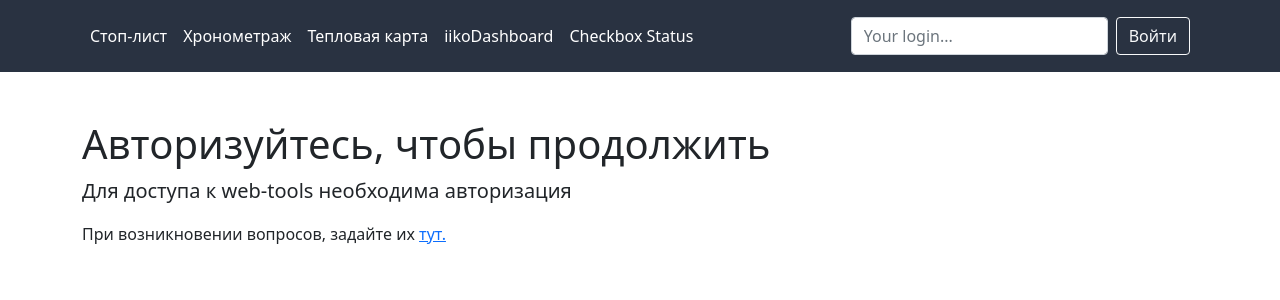
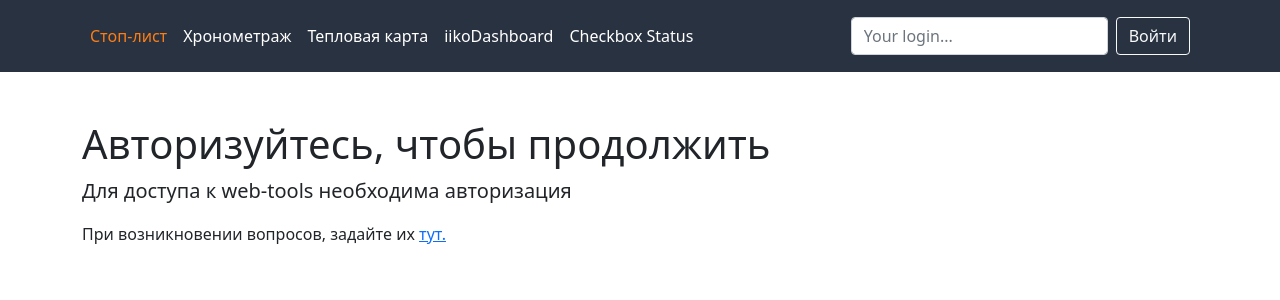
Before and after one commit to p-butovets/web-operation-tools, a Python web app: template templates/tpl.html in a window 1280 px wide, with the pointer over the restyled element. Shown: the top 300 px of the page. Run offline with Jinja, Linux system fonts and the light colour scheme; the template is opened without the code that fills it, so the values that code supplies are empty.

Commit message:
Правка стилей

```diff
--- a/css/style.css
+++ b/css/style.css
@@ -63,3 +63,7 @@
     position: relative;
     margin-top: 10px;
 }
+
+a:hover {
+    color: #fd7e14 !important;
+}
--- a/templates/logged_header.html
+++ b/templates/logged_header.html
@@ -16,7 +16,6 @@
     <link href="https://cdn.jsdelivr.net/npm/bootstrap@5.0.2/dist/css/bootstrap.min.css" rel="stylesheet" integrity="sha384-EVSTQN3/azprG1Anm3QDgpJLIm9Nao0Yz1ztcQTwFspd3yD65VohhpuuCOmLASjC" crossorigin="anonymous">
     <link type="image/x-icon" href="https://rokkwork.space/styles/timer.ico" rel="shortcut icon">
     <title>Operation Tools</title>
-
 </head>
 <body>
 <!--Head::End-->
@@ -43,5 +42,6 @@
   </nav>
 <!--Header::End-->
 
+
 <!--Main Content::Start-->
 <main class="flex-shrink-0">
```
